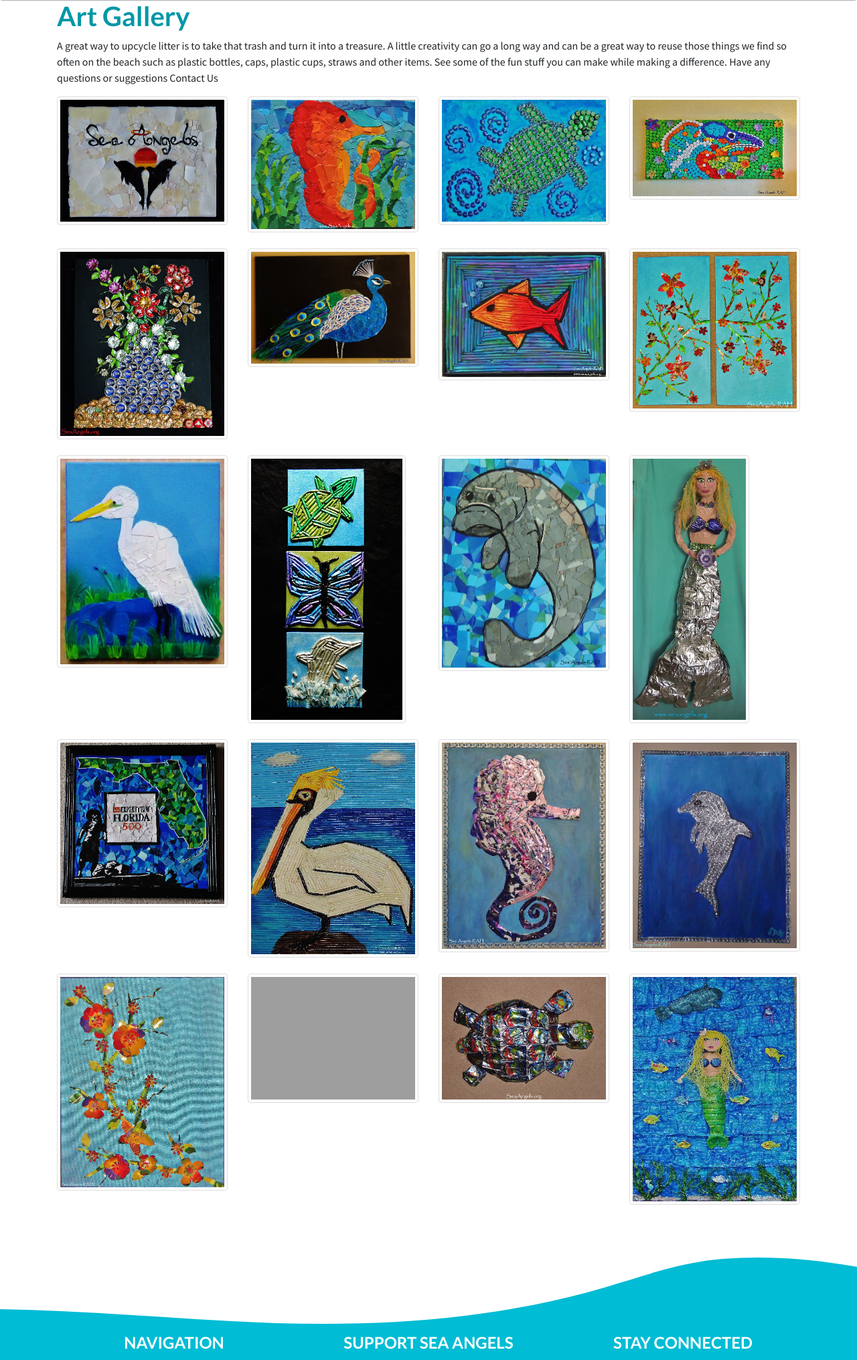
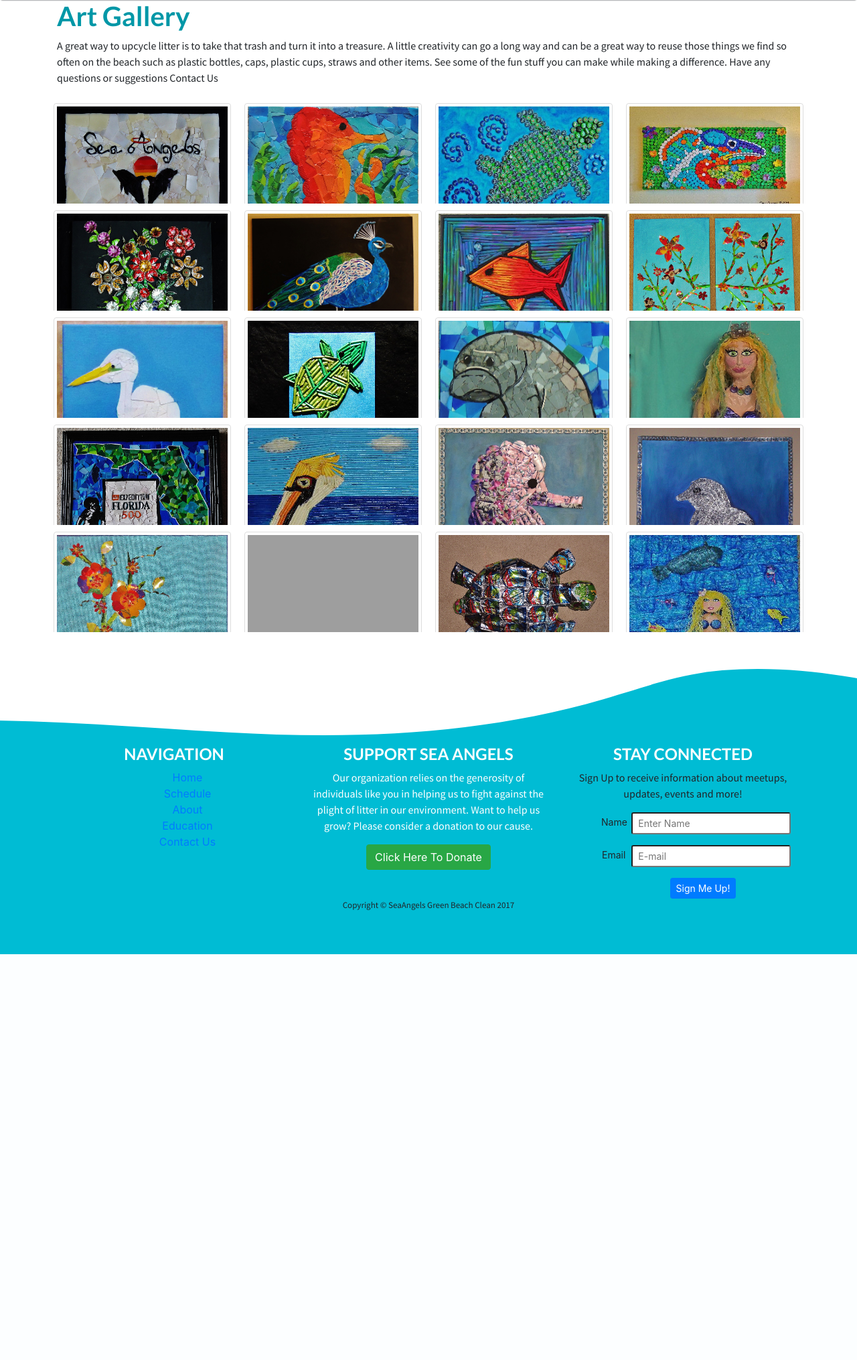
Before and after one commit to stevenpelletier90/prototype3, a PHP site: page /gallery.php in a window 1280 px wide. Shown: the part 101-2132 px from the top of the page at 67% size. After the commit the page ends 1526 px from the top, so only its background shows below. Run offline with PHP 8.4, Linux system fonts and the light colour scheme; grey boxes are pictures that could not be loaded.

Commit message:
gallery fix

```diff
--- a/gallery.php
+++ b/gallery.php
@@ -7,8 +7,10 @@ function customPageHeader(){?>
     <?php include("includes/navbar.php"); ?>
 
 <style>
-    .gallery-thumb {
-        max-height: 400px;
+    .gallery-thumbnail {
+        overflow: hidden;
+        height: 160px;
+        padding: 10px;
     }
 </style>
 
@@ -18,104 +20,104 @@ function customPageHeader(){?>
         <p>A great way to upcycle litter is to take that trash and turn it into a treasure. A little creativity can go a long way and can be a great way to reuse those things we find so often on the beach such as plastic bottles, caps, plastic cups, straws and other items. See some of the fun stuff you can make while making a difference. Have any questions or suggestions Contact Us
         </p>
         <div class="row text-center text-lg-left">
-            <div title="Image 1" class="col-lg-3 col-md-4 col-xs-6">
+            <div title="Image 1" class="col-lg-3 col-md-4 col-xs-6 gallery-thumbnail">
                 <a href="#" class="d-block mb-4 h-100">
-            <img class="img-fluid img-thumbnail gallery-thumb" src="images/artgallery/1.jpg" alt="">
+            <img class="img-fluid img-thumbnail" src="images/artgallery/1.jpg" alt="">
           </a>
             </div>
-            <div title="Image 2" class="col-lg-3 col-md-4 col-xs-6">
+            <div title="Image 2" class="col-lg-3 col-md-4 col-xs-6 gallery-thumbnail">
                 <a href="#" class="d-block mb-4 h-100">
-            <img class="img-fluid img-thumbnail gallery-thumb" src="images/artgallery/2.jpg" alt="">
+            <img class="img-fluid img-thumbnail" src="images/artgallery/2.jpg" alt="">
           </a>
             </div>
-            <div title="Image 3" class="col-lg-3 col-md-4 col-xs-6">
+            <div title="Image 3" class="col-lg-3 col-md-4 col-xs-6 gallery-thumbnail">
                 <a href="#" class="d-block mb-4 h-100">
-            <img class="img-fluid img-thumbnail gallery-thumb" src="images/artgallery/3.jpg" alt="">
+            <img class="img-fluid img-thumbnail" src="images/artgallery/3.jpg" alt="">
           </a>
             </div>
-            <div title="Image 4" class="col-lg-3 col-md-4 col-xs-6">
+            <div title="Image 4" class="col-lg-3 col-md-4 col-xs-6 gallery-thumbnail">
                 <a href="#" class="d-block mb-4 h-100">
-            <img class="img-fluid img-thumbnail gallery-thumb" src="images/artgallery/4.jpg" alt="">
+            <img class="img-fluid img-thumbnail" src="images/artgallery/4.jpg" alt="">
           </a>
             </div>
-            <div title="Image 5" class="col-lg-3 col-md-4 col-xs-6">
+            <div title="Image 5" class="col-lg-3 col-md-4 col-xs-6 gallery-thumbnail">
                 <a href="#" class="d-block mb-4 h-100">
-            <img class="img-fluid img-thumbnail gallery-thumb" src="images/artgallery/5.jpg" alt="">
+            <img class="img-fluid img-thumbnail" src="images/artgallery/5.jpg" alt="">
           </a>
             </div>
-            <div title="Image 6" class="col-lg-3 col-md-4 col-xs-6">
+            <div title="Image 6" class="col-lg-3 col-md-4 col-xs-6 gallery-thumbnail">
                 <a href="#" class="d-block mb-4 h-100">
-            <img class="img-fluid img-thumbnail gallery-thumb" src="images/artgallery/6.jpg" alt="">
+            <img class="img-fluid img-thumbnail" src="images/artgallery/6.jpg" alt="">
           </a>
             </div>
-            <div title="Image 7" class="col-lg-3 col-md-4 col-xs-6">
+            <div title="Image 7" class="col-lg-3 col-md-4 col-xs-6 gallery-thumbnail">
                 <a href="#" class="d-block mb-4 h-100">
-            <img class="img-fluid img-thumbnail gallery-thumb" src="images/artgallery/7.jpg" alt="">
+            <img class="img-fluid img-thumbnail" src="images/artgallery/7.jpg" alt="">
           </a>
             </div>
-            <div title="Image 8" class="col-lg-3 col-md-4 col-xs-6">
+            <div title="Image 8" class="col-lg-3 col-md-4 col-xs-6 gallery-thumbnail">
                 <a href="#" class="d-block mb-4 h-100">
-            <img class="img-fluid img-thumbnail gallery-thumb" src="images/artgallery/8.jpg" alt="">
+            <img class="img-fluid img-thumbnail" src="images/artgallery/8.jpg" alt="">
           </a>
             </div>
-            <div title="Image 9" class="col-lg-3 col-md-4 col-xs-6">
+            <div title="Image 9" class="col-lg-3 col-md-4 col-xs-6 gallery-thumbnail">
                 <a href="#" class="d-block mb-4 h-100">
-            <img class="img-fluid img-thumbnail gallery-thumb" src="images/artgallery/9.jpg" alt="">
+            <img class="img-fluid img-thumbnail" src="images/artgallery/9.jpg" alt="">
           </a>
             </div>
-            <div title="Image 10" class="col-lg-3 col-md-4 col-xs-6">
+            <div title="Image 10" class="col-lg-3 col-md-4 col-xs-6 gallery-thumbnail">
                 <a href="#" class="d-block mb-4 h-100">
-            <img class="img-fluid img-thumbnail gallery-thumb" src="images/artgallery/10.jpg" alt="">
+            <img class="img-fluid img-thumbnail" src="images/artgallery/10.jpg" alt="">
           </a>
             </div>
-            <div title="Image 11" class="col-lg-3 col-md-4 col-xs-6">
+            <div title="Image 11" class="col-lg-3 col-md-4 col-xs-6 gallery-thumbnail">
                 <a href="#" class="d-block mb-4 h-100">
-            <img class="img-fluid img-thumbnail gallery-thumb" src="images/artgallery/11.jpg" alt="">
+            <img class="img-fluid img-thumbnail" src="images/artgallery/11.jpg" alt="">
           </a>
             </div>
-            <div title="Image 12" class="col-lg-3 col-md-4 col-xs-6">
+            <div title="Image 12" class="col-lg-3 col-md-4 col-xs-6 gallery-thumbnail">
                 <a href="#" class="d-block mb-4 h-100">
-            <img class="img-fluid img-thumbnail gallery-thumb" src="images/artgallery/12.jpg" alt="">
+            <img class="img-fluid img-thumbnail" src="images/artgallery/12.jpg" alt="">
           </a>
             </div>
-            <div title="Image 12" class="col-lg-3 col-md-4 col-xs-6">
+            <div title="Image 12" class="col-lg-3 col-md-4 col-xs-6 gallery-thumbnail">
                 <a href="#" class="d-block mb-4 h-100">
-            <img class="img-fluid img-thumbnail gallery-thumb" src="images/artgallery/13.jpg" alt="">
+            <img class="img-fluid img-thumbnail" src="images/artgallery/13.jpg" alt="">
           </a>
             </div>
-            <div title="Image 12" class="col-lg-3 col-md-4 col-xs-6">
+            <div title="Image 12" class="col-lg-3 col-md-4 col-xs-6 gallery-thumbnail">
                 <a href="#" class="d-block mb-4 h-100">
-            <img class="img-fluid img-thumbnail gallery-thumb" src="images/artgallery/14.jpg" alt="">
+            <img class="img-fluid img-thumbnail" src="images/artgallery/14.jpg" alt="">
           </a>
             </div>
-            <div title="Image 12" class="col-lg-3 col-md-4 col-xs-6">
+            <div title="Image 12" class="col-lg-3 col-md-4 col-xs-6 gallery-thumbnail">
                 <a href="#" class="d-block mb-4 h-100">
-            <img class="img-fluid img-thumbnail gallery-thumb" src="images/artgallery/15.jpg" alt="">
+            <img class="img-fluid img-thumbnail" src="images/artgallery/15.jpg" alt="">
           </a>
             </div>
-            <div title="Image 12" class="col-lg-3 col-md-4 col-xs-6">
+            <div title="Image 12" class="col-lg-3 col-md-4 col-xs-6 gallery-thumbnail">
                 <a href="#" class="d-block mb-4 h-100">
-            <img class="img-fluid img-thumbnail gallery-thumb" src="images/artgallery/16.jpg" alt="">
+            <img class="img-fluid img-thumbnail" src="images/artgallery/16.jpg" alt="">
           </a>
             </div>
-            <div title="Image 12" class="col-lg-3 col-md-4 col-xs-6">
+            <div title="Image 12" class="col-lg-3 col-md-4 col-xs-6 gallery-thumbnail">
                 <a href="#" class="d-block mb-4 h-100">
-            <img class="img-fluid img-thumbnail gallery-thumb" src="images/artgallery/17.jpg" alt="">
+            <img class="img-fluid img-thumbnail" src="images/artgallery/17.jpg" alt="">
           </a>
             </div>
-            <div title="Image 12" class="col-lg-3 col-md-4 col-xs-6">
+            <div title="Image 12" class="col-lg-3 col-md-4 col-xs-6 gallery-thumbnail">
                 <a href="#" class="d-block mb-4 h-100">
-            <img class="img-fluid img-thumbnail gallery-thumb" src="images/artgallery/18.jpg" alt="">
+            <img class="img-fluid img-thumbnail" src="images/artgallery/18.jpg" alt="">
           </a>
             </div>
-            <div title="Image 12" class="col-lg-3 col-md-4 col-xs-6">
+            <div title="Image 12" class="col-lg-3 col-md-4 col-xs-6 gallery-thumbnail">
                 <a href="#" class="d-block mb-4 h-100">
-            <img class="img-fluid img-thumbnail gallery-thumb" src="images/artgallery/19.jpg" alt="">
+            <img class="img-fluid img-thumbnail" src="images/artgallery/19.jpg" alt="">
           </a>
             </div>
-            <div title="Image 12" class="col-lg-3 col-md-4 col-xs-6">
+            <div title="Image 12" class="col-lg-3 col-md-4 col-xs-6 gallery-thumbnail">
                 <a href="#" class="d-block mb-4 h-100">
-            <img class="img-fluid img-thumbnail gallery-thumb" src="images/artgallery/20.jpg" alt="">
+            <img class="img-fluid img-thumbnail" src="images/artgallery/20.jpg" alt="">
           </a>
             </div>
         </div>
```
